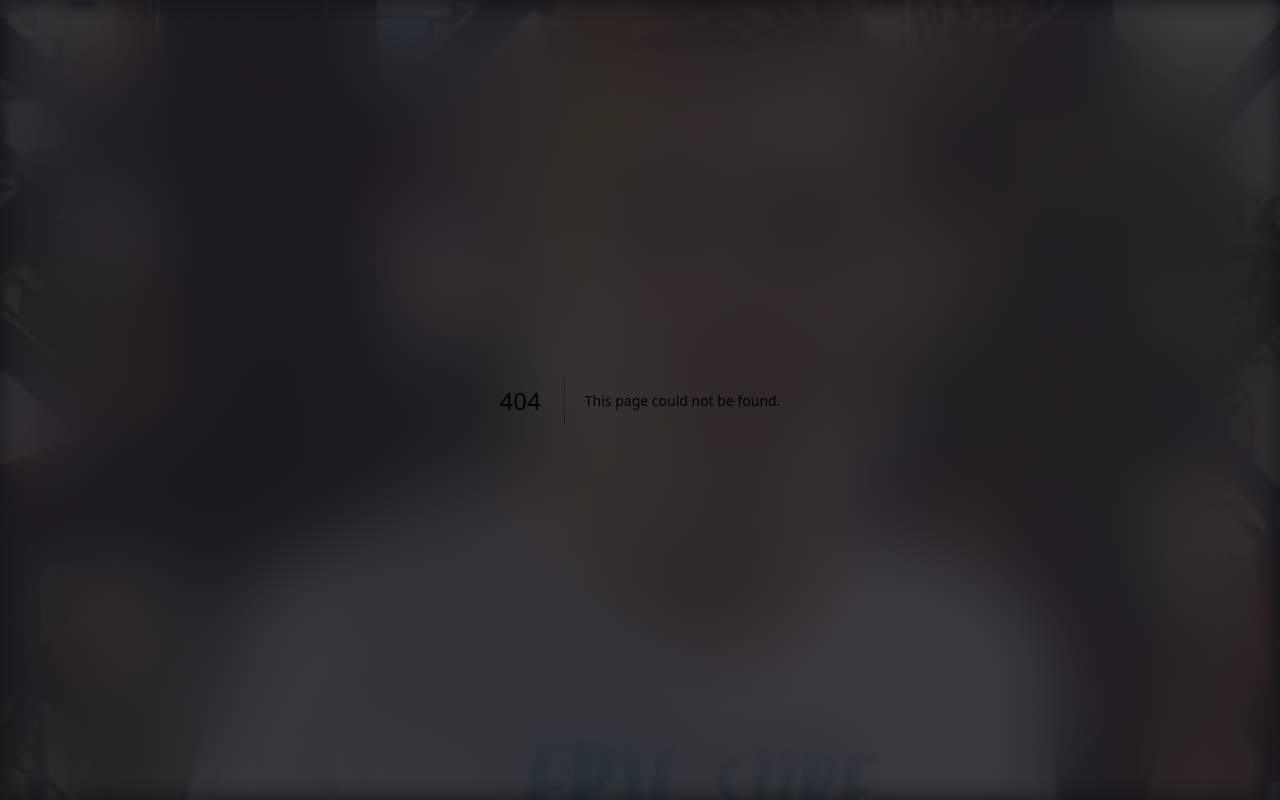
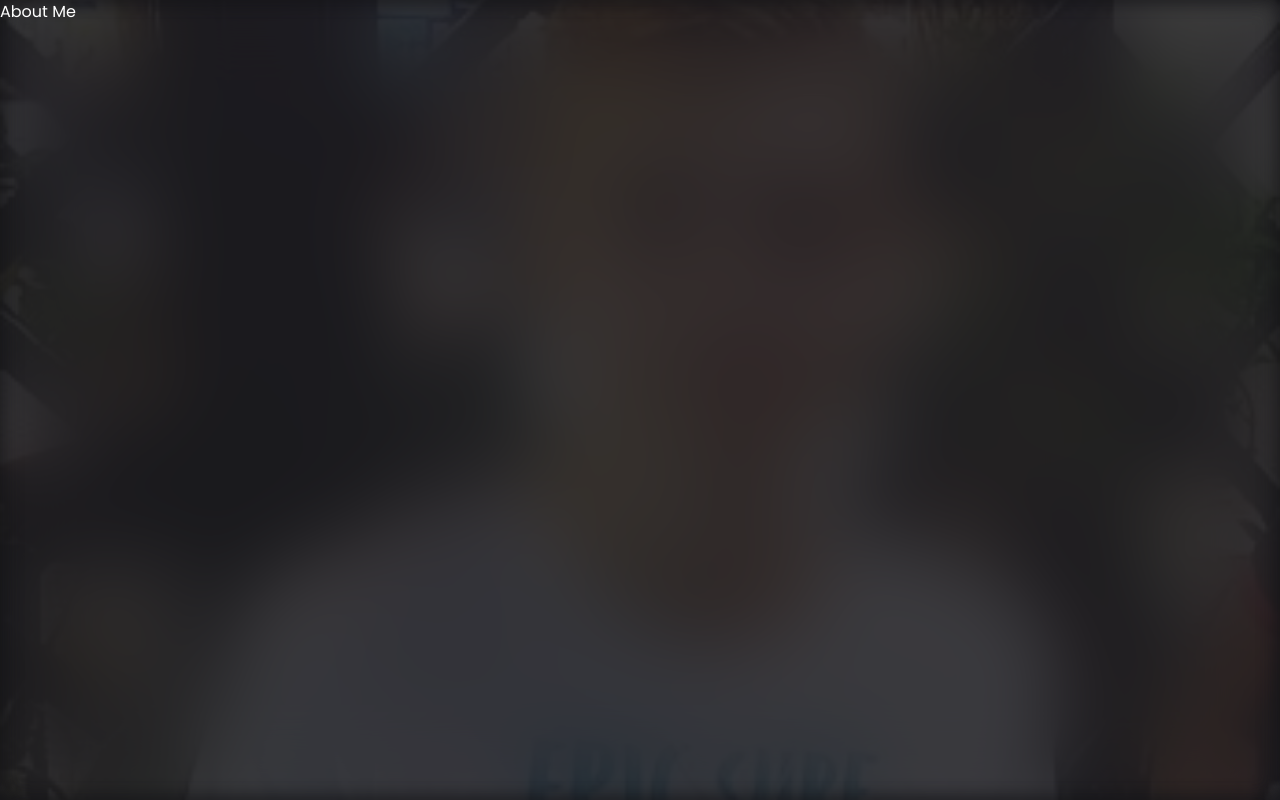
Before and after one commit to Ceddix/cedrik.me, a Next.js app: page /about in a window 1280 px wide. Before the commit this address had no page. Built offline with nearby package versions, Linux system fonts and the light colour scheme.

Commit message:
added about and contacts page (no content yet)

```diff
--- /dev/null
+++ b/app/about/page.tsx
@@ -0,0 +1,27 @@
+import React from "react";
+import { Poppins } from "next/font/google";
+import { PageWrapper } from "@/app/components/PageWrapper";
+
+const poppins = Poppins({
+    subsets: ["latin"],
+    weight: "400",
+    variable: "--font-poppins"
+})
+
+export default function About() {
+  return (
+
+      // Navbar (delay with text)
+      // Activity
+
+      <>
+
+          <PageWrapper>
+
+              About Me
+
+          </PageWrapper>
+
+      </>
+  )
+}
--- /dev/null
+++ b/app/contact/page.tsx
@@ -0,0 +1,27 @@
+import React from "react";
+import { Poppins } from "next/font/google";
+import { PageWrapper } from "@/app/components/PageWrapper";
+
+const poppins = Poppins({
+    subsets: ["latin"],
+    weight: "400",
+    variable: "--font-poppins"
+})
+
+export default function About() {
+  return (
+
+      // Navbar (delay with text)
+      // Activity
+
+      <>
+
+          <PageWrapper>
+
+              Contact
+
+          </PageWrapper>
+
+      </>
+  )
+}
```
